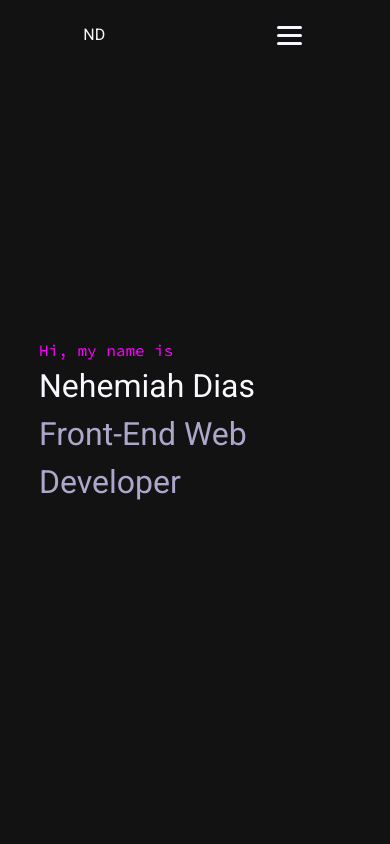
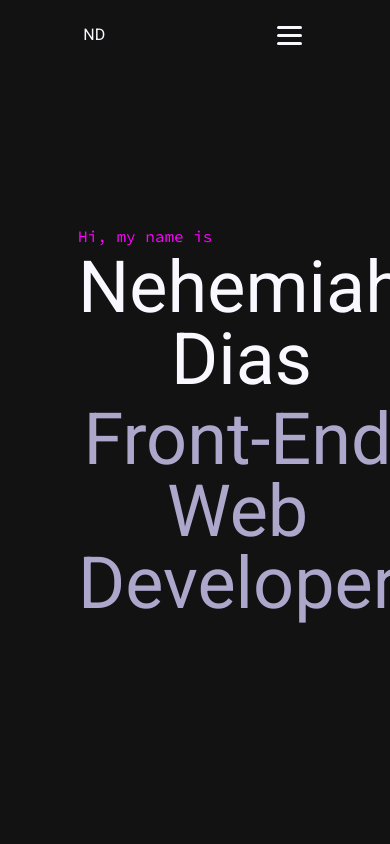
Before and after one commit to NehemiahDias/portfolio-site, a React (Create React App) app: page / in a window 390 px wide. Shown: the top 844 px of the page. Built offline with nearby package versions, Linux system fonts and the light colour scheme.

Commit message:
convert home component

```diff
--- a/src/components/homeComponents/HomeComponent.css
+++ /dev/null
@@ -1,29 +0,0 @@
-#welcome-section {
-    text-align: center;
-    height: 100vh;
-    width: 60%;
-    margin: auto;
-}
-.large-text {
-    text-align: left;
-}
-.welcome-bg {
-    height: 100%;
-    display: flex;
-    justify-content: center;
-    align-items: flex-start;
-    flex-direction: column;
-}
-@media screen and (max-width: 835px) {
-    #welcome-section {
-        width: 80%;
-    }
-    #welcome-section h1 {
-        font-size: 3rem;
-    }
-}
-@media screen and (max-width: 430px) {
-    #welcome-section h1 {
-        font-size: 2rem;
-    }
-}
--- a/src/components/homeComponents/HomeComponent.js
+++ b/src/components/homeComponents/HomeComponent.js
@@ -1,14 +1,13 @@
 import React from 'react';
-import './HomeComponent.css';
 
 function HomeComonent() {
 
   return (
-    <section id="welcome-section">
-        <div className="welcome-bg">
-            <p className="purple sub-text">Hi, my name is</p>
-            <h1 className="large-text">Nehemiah Dias</h1>
-            <h1 className="large-text off-purple">Front-End Web Developer</h1>
+    <section className='text-center h-screen w-[60%] m-auto' id="welcome-section">
+        <div className="h-full flex justify-center items-start flex-col">
+            <p className="sub-text text-lightPuple-500">Hi, my name is</p>
+            <h1 className="text-7xl mt-1">Nehemiah Dias</h1>
+            <h1 className="text-7xl text-offP-500 mt-2 ">Front-End Web Developer</h1>
         </div>
     </section>
   )
```
